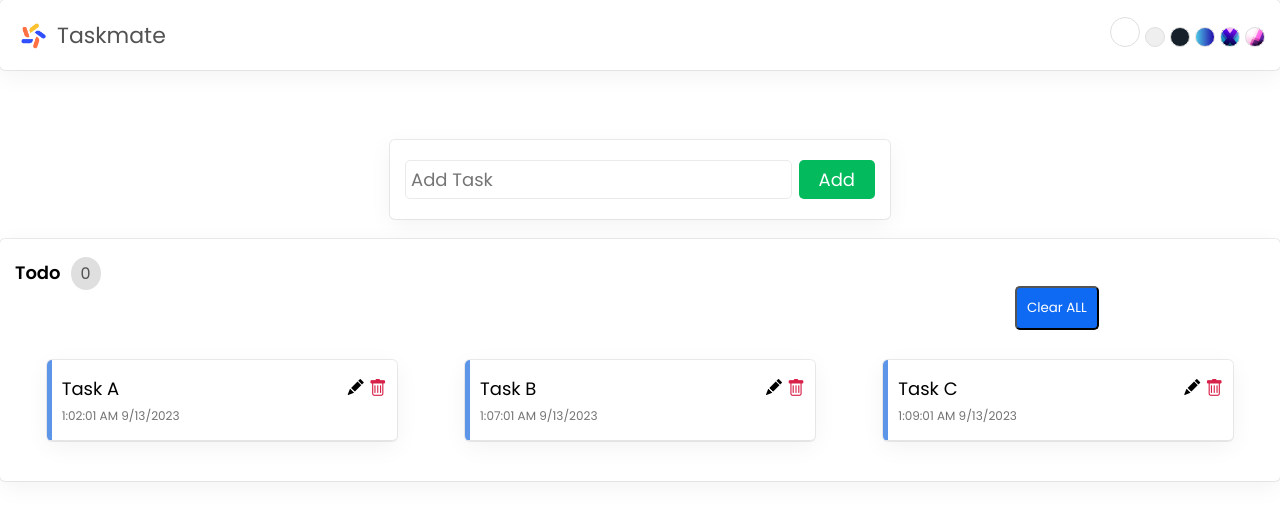
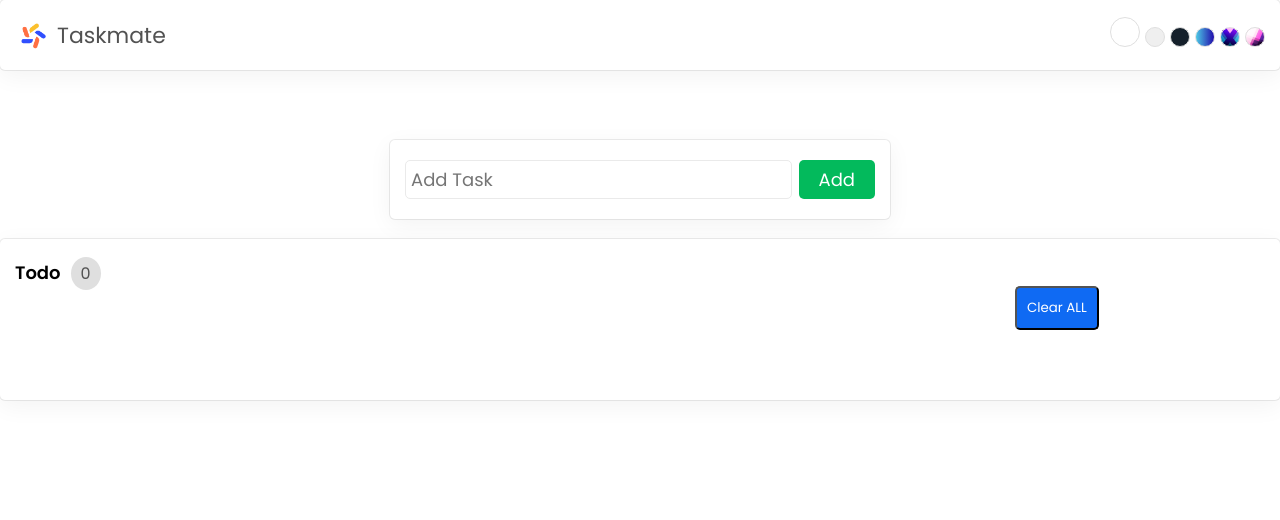
Before and after one commit to mohamedbenaantar/taskmate, a React (Create React App) app: page / in a window 1280 px wide. Shown: the top 520 px of the page. Built offline with nearby package versions, Linux system fonts and the light colour scheme.

Commit message:
Complete the AddTask component

```diff
--- a/src/App.js
+++ b/src/App.js
@@ -1,14 +1,16 @@
-
+import { useState } from 'react';
 import './App.css';
 import { Header } from './components/Header';
 import { AddTask } from './components/AddTask';
 import { ShowTask } from './components/ShowTask';
 function App() {
+
+  const [taskList, setTaskList] = useState([])
   return (
     <div >
       <Header/>
-      <AddTask/>
-      <ShowTask/>
+      <AddTask taskList={taskList} setTaskList={setTaskList}/>
+      <ShowTask taskList={taskList} setTaskList={setTaskList}/>
 
     </div>
   );
--- a/src/components/AddTask.js
+++ b/src/components/AddTask.js
@@ -1,9 +1,21 @@
 import React from 'react'
 
-export const AddTask = () => {
+export const AddTask = ({taskList, setTaskList}) => {
+  const handleSubmit = (e) => {
+      e.preventDefault();
+
+      const date = new Date();
+      const newTask = {
+        id: date.getTime(),
+        name: e.target.task.value,
+        time: `${date.toLocaleTimeString()} ${date.toLocaleDateString()}`
+      }
+      setTaskList([...taskList, newTask]);
+      e.target.task.value = '';
+  }
   return (
     <section className="addTask">
-      <form>
+      <form onSubmit={handleSubmit}>
         <input type="text" name="task" placeholder="Add Task"  autoComplete='off'/>
         <button type="submit">Add</button>
       </form>
--- a/src/components/ShowTask.js
+++ b/src/components/ShowTask.js
@@ -1,25 +1,22 @@
 import React from 'react'
 
-export const ShowTask = () => {
-    const tasks = [
-    {id:10100, name:"Task A", time:"1:02:01 AM 9/13/2023"},
-    {id:10102, name:"Task B", time:"1:07:01 AM 9/13/2023"},
-    {id:10104, name:"Task C", time:"1:09:01 AM 9/13/2023"}
-]
+export const ShowTask = ({taskList, setTaskList}) => {
+
+
   return (
     <section className="showTask">
         <div className="head">
             <div>
                 <span className="title">Todo</span>
-                <span className="count">0</span>
+                <span className="count">{taskList.length}</span>
             </div>
-            <button className='clearAll'>Clear ALL</button>
+            <button className='clearAll' onClick={() => setTaskList([])}>Clear ALL</button>
 
         </div>
 
         <ul>
-            {tasks.map((task) => (
-            <li>
+            {taskList.map((task) => (
+            <li key={task.id}>
             <p>
                 <span className="name">{task.name}</span>
                 <span className="time">{task.time}</span>
```
